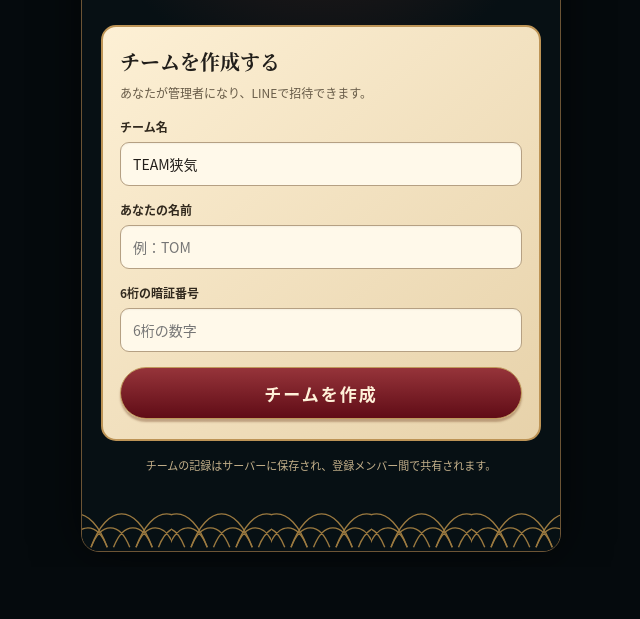
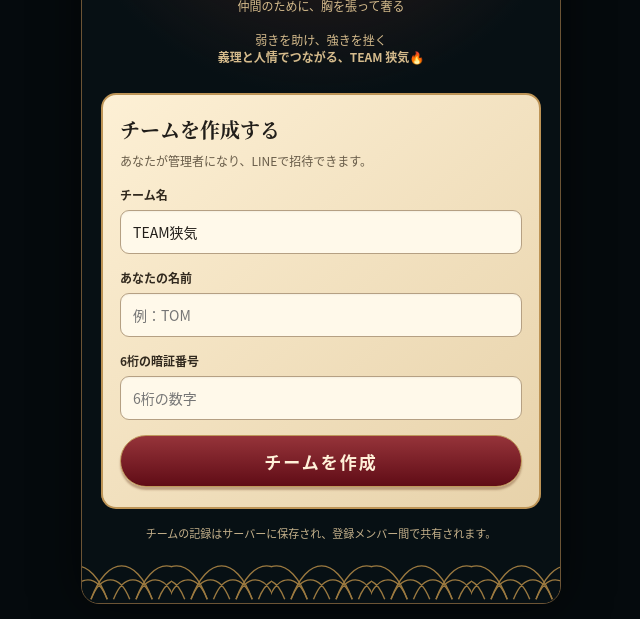
Before and after one commit to TomZeroichi/team-otokogi, a plain HTML site: page index.html in a window 1280 px wide. Shown: the part 265-884 px from the top of the page, without its empty margins (319-959 px from the left). Before the commit the page ends 832 px from the top, so only its background shows below. Drawn offline with Linux system fonts and the light colour scheme; no server answers.

Commit message:
feat(brand): show TEAM 狭気 message at entry

```diff
--- a/index.html
+++ b/index.html
@@ -9,8 +9,9 @@
 <link rel="icon" href="./static/icon.svg" type="image/svg+xml">
 <link rel="apple-touch-icon" href="./static/icon-192.png">
 <link rel="manifest" href="./static/manifest.webmanifest">
-<link rel="stylesheet" href="./static/style.css?v=0400">
+<link rel="stylesheet" href="./static/style.css?v=0401">
 <script src="./pages/shared-api.js?v=0400"></script>
+<script src="./pages/brand-concept.js?v=0401"></script>
 <script src="./static/app.js?v=0400" defer></script>
 </head>
 <body>
```
